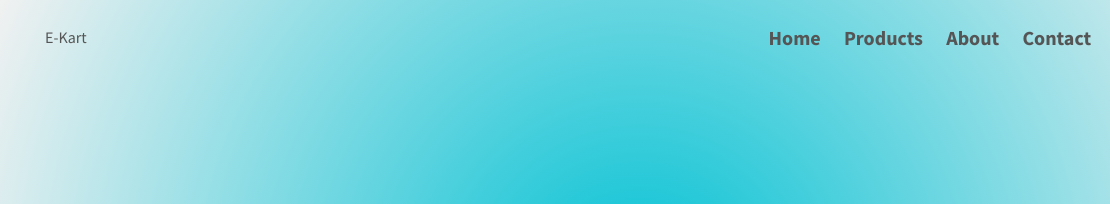
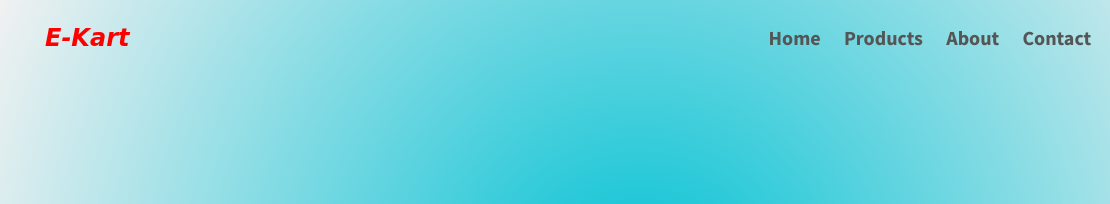
Before and after one commit to vikashram04/E-Kart, a plain HTML site: page index.html in a window 1280 px wide. Shown: the top 204 px of the page, 0-1110 px from the left. Drawn offline with nearby package versions, Linux system fonts and the light colour scheme.

Commit message:
Update index.html

```diff
--- a/index.html
+++ b/index.html
@@ -39,7 +39,7 @@
         <div class="container">
             <div class="navbar" id = "navbar">
                 <div class="logo">
-                 <a href = "index.html">E-Kart</a>
+                   <h2><em><a href="index.html" style="color: red; font-family:cursive;">E-Kart</a></em></h2>
                 </div>
                 <nav>
                     <ul id="MI">
```
